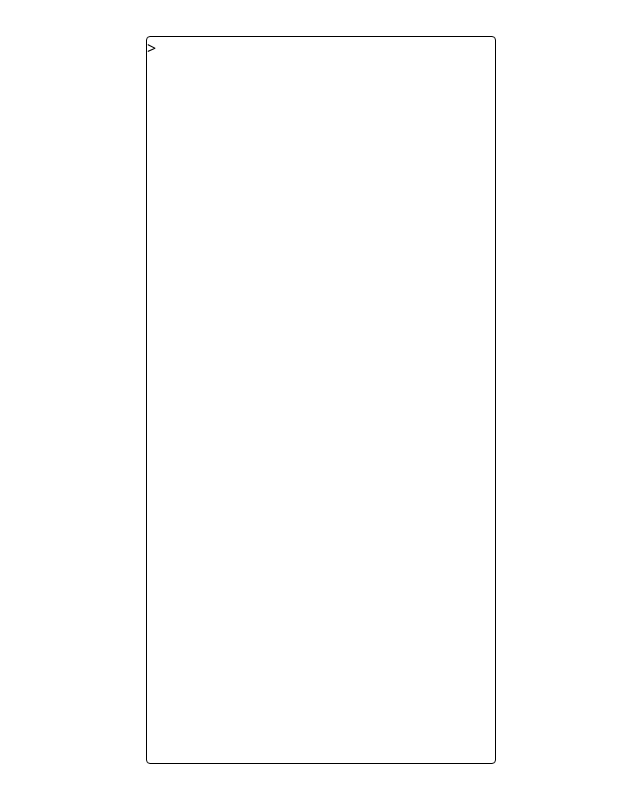
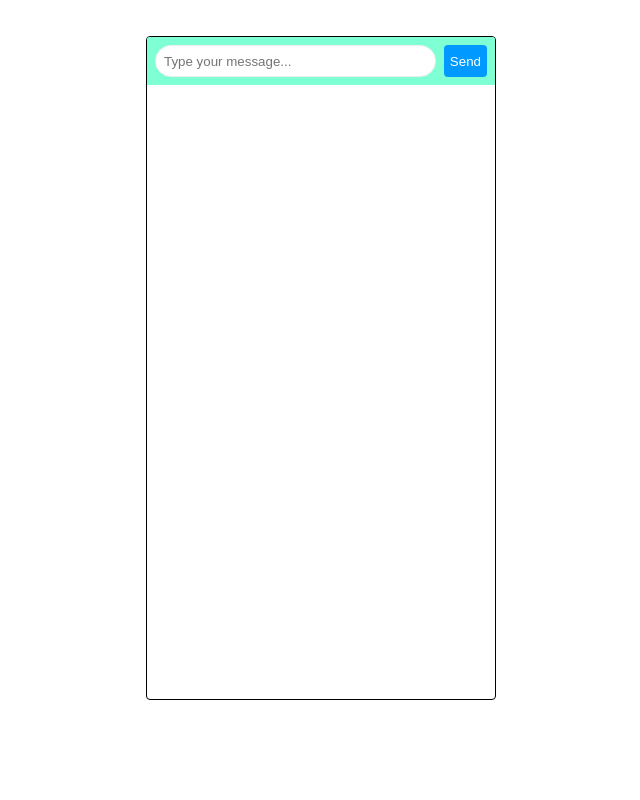
Before and after one commit to michaeljav/chat_node, a website: page client/index.html in a window 1280 px wide. Shown: the whole page, without its empty margins (319-959 px from the left). Drawn offline with Linux system fonts and the light colour scheme.

Commit message:
Sending data event from client

```diff
--- a/client/index.html
+++ b/client/index.html
@@ -4,11 +4,29 @@
     <meta charset="UTF-8" />
     <meta name="viewport" content="width=device-width, initial-scale=1.0" />
     <title>MJM Chat</title>
+    <script type="module">
+      import { io } from 'https://cdn.socket.io/4.5.4/socket.io.esm.min.js';
+
+      const socket = io();
+      const form = document.getElementById('form');
+      const input = document.getElementById('input');
+
+      form.addEventListener('submit', (e) => {
+        e.preventDefault();
+        if (input.value) {
+          socket.emit('chat message', input.value);
+          input.value = '';
+        }
+      });
+    </script>
     <style>
       *,
       *::before,
       *::after {
         box-sizing: border-box;
+      }
+      :root {
+        color-scheme: light dark;
       }
       body {
         margin: 0;
@@ -18,7 +36,7 @@
         display: grid;
         place-content: center;
         height: 100vh;
-        padding: 36px;
+        padding: 36px 36px 100px 36px;
         grid-template-rows: 1fr;
       }
 
@@ -30,12 +48,52 @@
         height: 100%;
         position: relative;
       }
+
+      #form {
+        bottom: 0;
+        display: flex;
+        height: 48px;
+        left: 0;
+        padding: 4px;
+        position: relative;
+        right: 0;
+        background-color: aquamarine;
+      }
+
+      #input {
+        border-radius: 999px;
+        border: 1px solid #eee;
+        flex: 1;
+        margin: 4px;
+        padding: 0 8px;
+      }
+      #input:focus {
+        outline: 0;
+      }
+      #form > button {
+        background: #09f;
+        color: #fff;
+        border: 0;
+        margin: 4px;
+        border-radius: 4px;
+      }
+      #form > button:hover {
+        background: #08e;
+      }
     </style>
   </head>
   <body>
     <section id="chat">
-      <form></form>
-      >
+      <form id="form">
+        <input
+          type="text"
+          name="message"
+          id="input"
+          placeholder="Type your message..."
+          autocomplete="off"
+        />
+        <button type="submit">Send</button>
+      </form>
     </section>
   </body>
 </html>
--- a/package.json
+++ b/package.json
@@ -21,6 +21,7 @@
   "homepage": "https://github.com/michaeljav/chat_node#readme",
   "dependencies": {
     "express": "^5.1.0",
-    "morgan": "^1.10.0"
+    "morgan": "^1.10.0",
+    "socket.io": "^4.8.1"
   }
 }
```
Also changed, not shown: server/index.js (+25 -2 lines), 1 other file.
